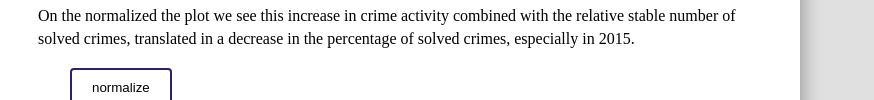
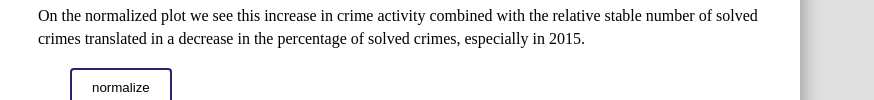
Before and after one commit to andrei-iusan/San-Francisco-Crimes-d3-app, a plain HTML site: page index.html in a window 1280 px wide. Shown: the part 274-374 px from the top of the page, without its empty margins (0-874 px from the left). Drawn offline with Linux system fonts and the light colour scheme.

Commit message:
updated README.md

```diff
--- a/index.html
+++ b/index.html
@@ -67,8 +67,8 @@
         of crimes from 2010 until the end of 2015. The number of solved crimes
         is higher for 2013 and 2014, but otherwise it stays at about 150
         solved crimes per day. </p>
-      <p> On the normalized the plot we see this increase in crime activity
-        combined with the relative stable number of solved crimes, translated
+      <p> On the normalized plot we see this increase in crime activity
+        combined with the relative stable number of solved crimes translated
         in a decrease in the percentage of solved crimes, especially in 2015.</p>
 
     </div>
```
Also changed, not shown: 1 other file.
